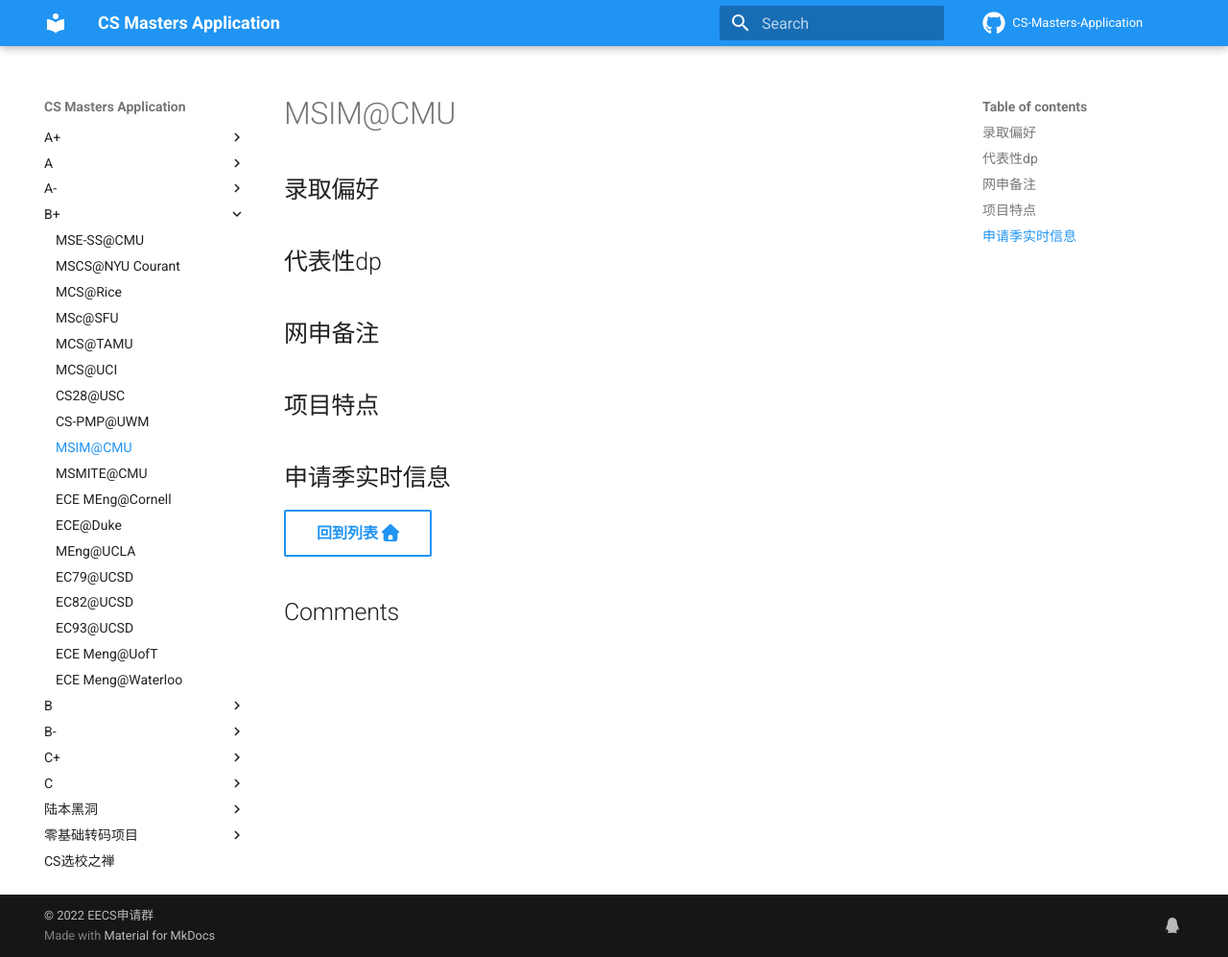
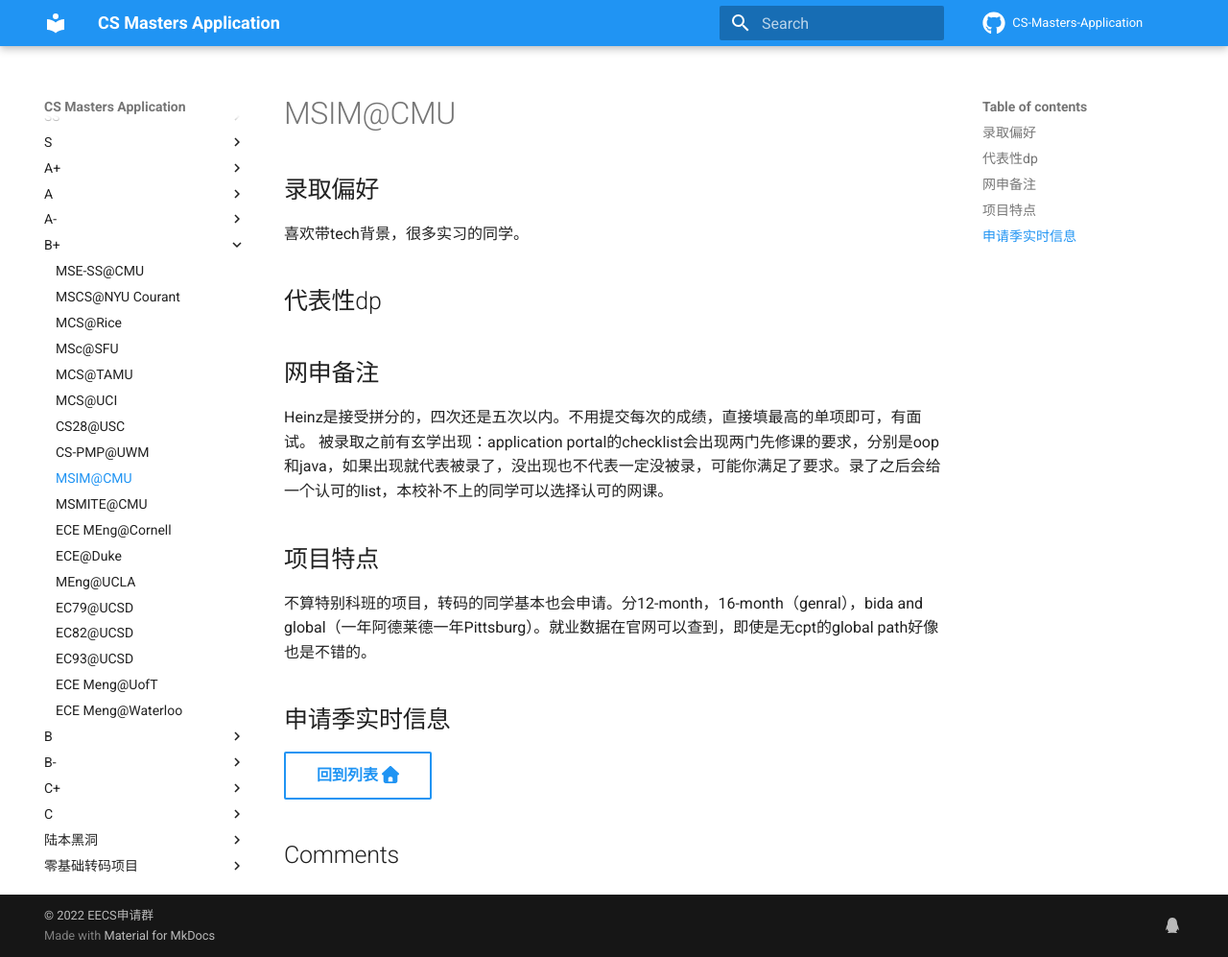
Before and after one commit to opencsapp/opencsapp.github.io, an MkDocs documentation site: the page built from docs/MSIM@CMU.md, in a window 1280 px wide and 997 px high. Shown: the whole window at 96% size. Built offline with MkDocs 1.6.1 and Material for MkDocs 9.7.7, drawn with Linux system fonts in a browser that asks for light colours; comment, search, counter and statistics services are not loaded.

Commit message:
Update MISM@CMU.md

```diff
--- a/docs/MSIM@CMU.md
+++ b/docs/MSIM@CMU.md
@@ -1,10 +1,13 @@
 ## 录取偏好
-
+喜欢带tech背景，很多实习的同学。
 ## 代表性dp
 
 ## 网申备注
+Heinz是接受拼分的，四次还是五次以内。不用提交每次的成绩，直接填最高的单项即可，有面试。
+被录取之前有玄学出现：application portal的checklist会出现两门先修课的要求，分别是oop和java，如果出现就代表被录了，没出现也不代表一定没被录，可能你满足了要求。录了之后会给一个认可的list，本校补不上的同学可以选择认可的网课。
 
 ## 项目特点
+不算特别科班的项目，转码的同学基本也会申请。分12-month，16-month（genral），bida and global（一年阿德莱德一年Pittsburg）。就业数据在官网可以查到，即使是无cpt的global path好像也是不错的。
 
 ## 申请季实时信息
 
```
